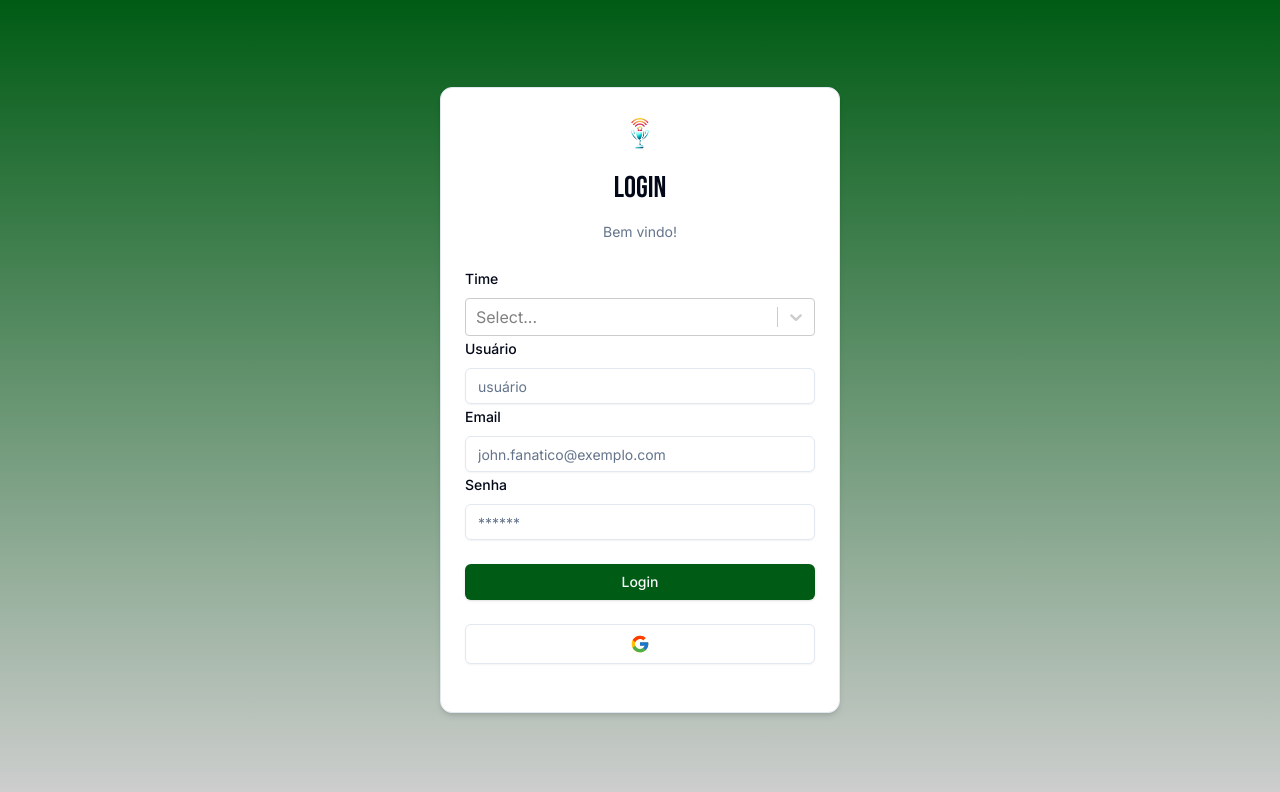
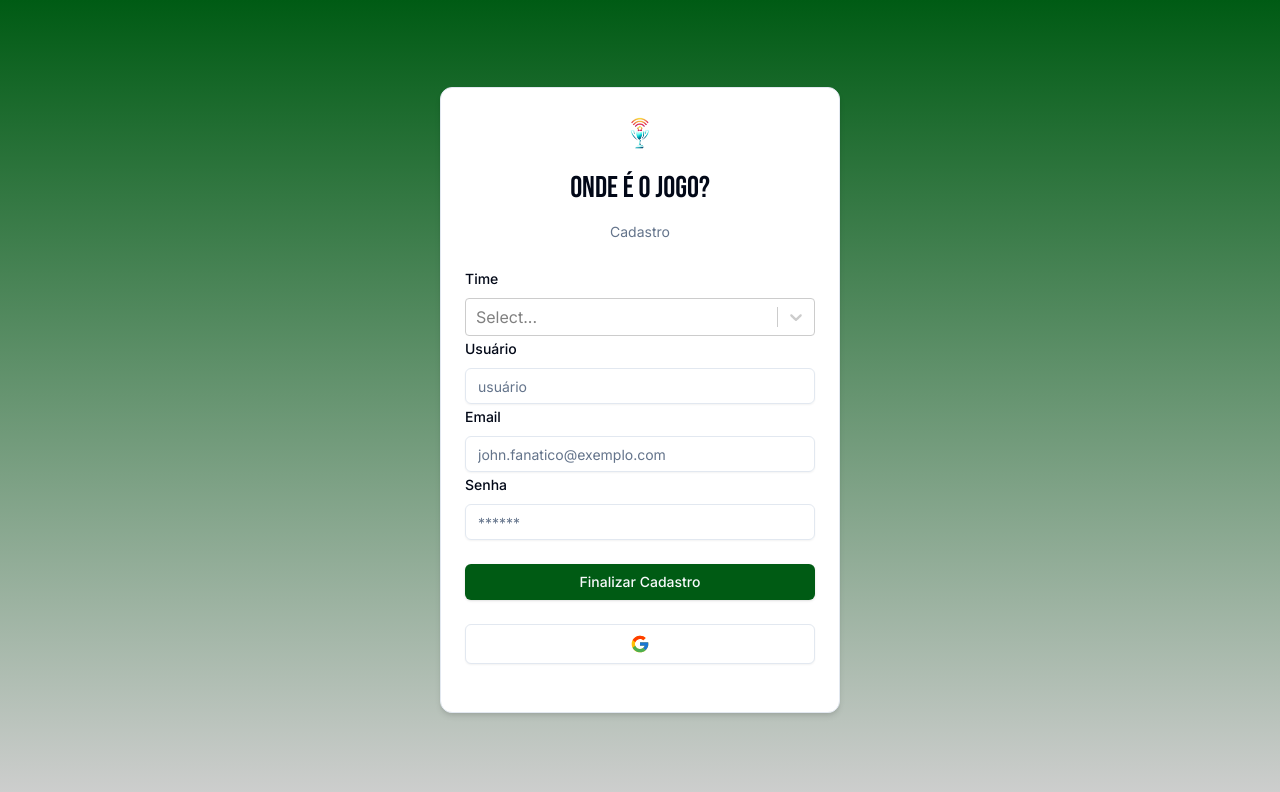
Before and after one commit to FGA0138-MDS-Ajax/2024-1-CENTAURI, a Next.js app in the folder projeto/client/: page /auth/register in a window 1280 px wide. Shown: the top 792 px of the page. Built offline with nearby package versions, Linux system fonts and the light colour scheme.

Commit message:
atulizacao Hearder(Card)

```diff
--- a/projeto/client/components/auth/cadastro-form.tsx
+++ b/projeto/client/components/auth/cadastro-form.tsx
@@ -65,7 +65,7 @@ export const CadastroForm = () => {
 
     return (
         <CardWrapper
-            headerLabel="Bem vindo!"
+            headerLabel="Cadastro"
             showSocial
         >
 
@@ -147,7 +147,7 @@ export const CadastroForm = () => {
                         type="submit"
                         className="bg-[#005B14] w-full"
                     >
-                        Login
+                        Finalizar Cadastro
                     </Button>
                 </form>
             </Form>
--- a/projeto/client/components/auth/header.tsx
+++ b/projeto/client/components/auth/header.tsx
@@ -18,7 +18,7 @@ export const Header = ({
         <div className="w-full flex flex-col gap-y-4 items-center justify-center">
             <img src="/logo.png" alt="Login Icon" className="w-12 h-auto" />
             <h1 className={cn("text-3xl font-semibold", font.className)}>
-                Login
+                Onde é o Jogo?
             </h1>
             <p className="text-muted-foreground text-sm">
                 {label}
--- a/projeto/client/components/auth/login-form.tsx
+++ b/projeto/client/components/auth/login-form.tsx
@@ -36,7 +36,7 @@ export const LoginForm = () => {
 
     return (
         <CardWrapper
-            headerLabel="Bem vindo!"
+            headerLabel="Login"
             backButtonLabel="Não tem uma conta?"
             backButtonHref="/auth/register"
             showSocial
--- a/projeto/client/package.json
+++ b/projeto/client/package.json
@@ -22,13 +22,13 @@
     "react-hook-form": "^7.52.0",
     "react-icons": "^5.2.1",
     "react-select": "^5.8.0",
+    "rimraf": "^5.0.7",
     "tailwind-merge": "^2.3.0",
     "tailwindcss": "^3.4.3",
     "tailwindcss-animate": "^1.0.7",
     "zod": "^3.23.8"
   },
   "devDependencies": {
-    "@types/next": "^9.0.0",
     "@types/node": "20.14.6",
     "@types/react": "18.3.3",
     "@types/react-dom": "^18",
```
Also changed, not shown: 1 other file (tests, documents, lock files or other folders).
